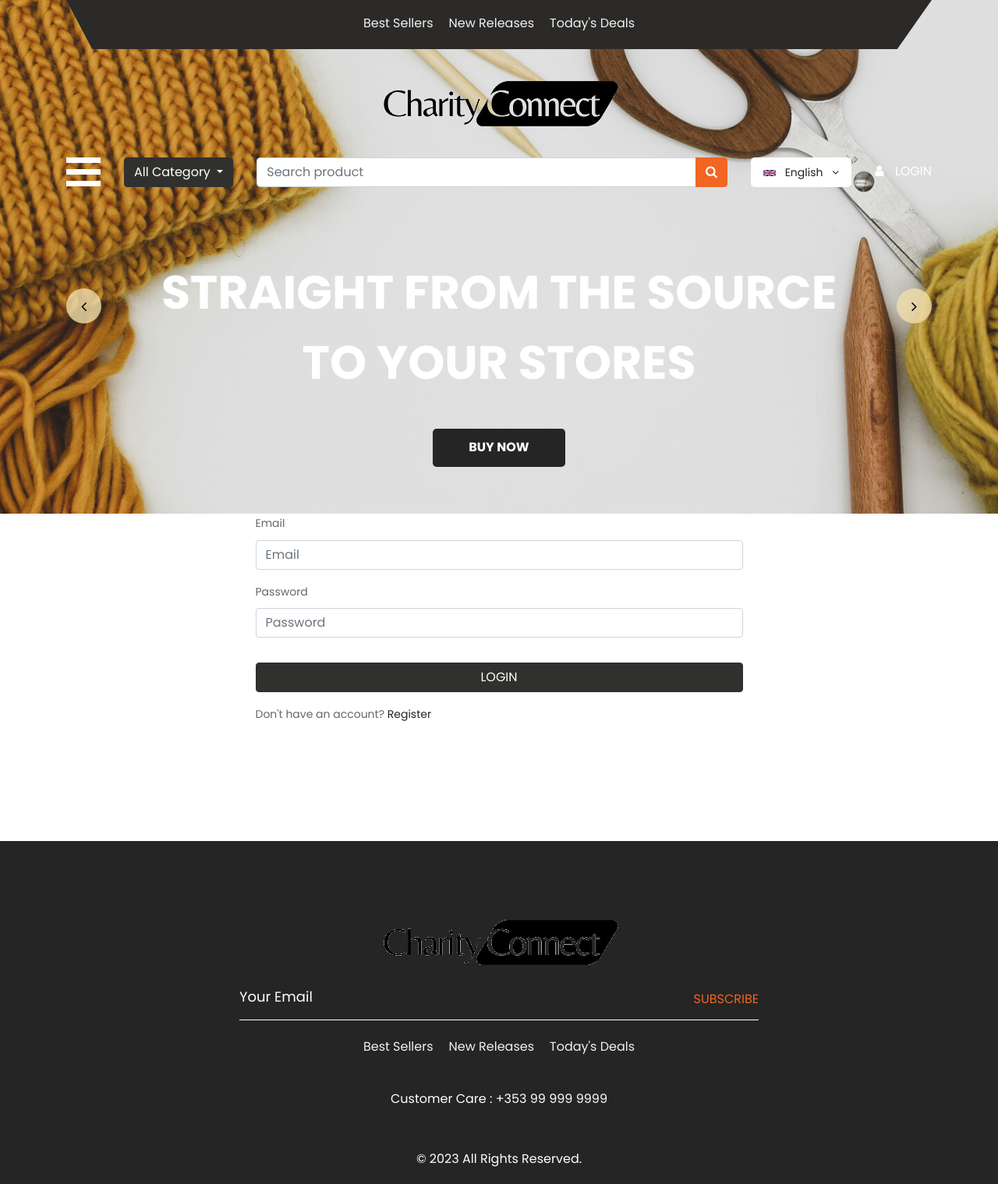
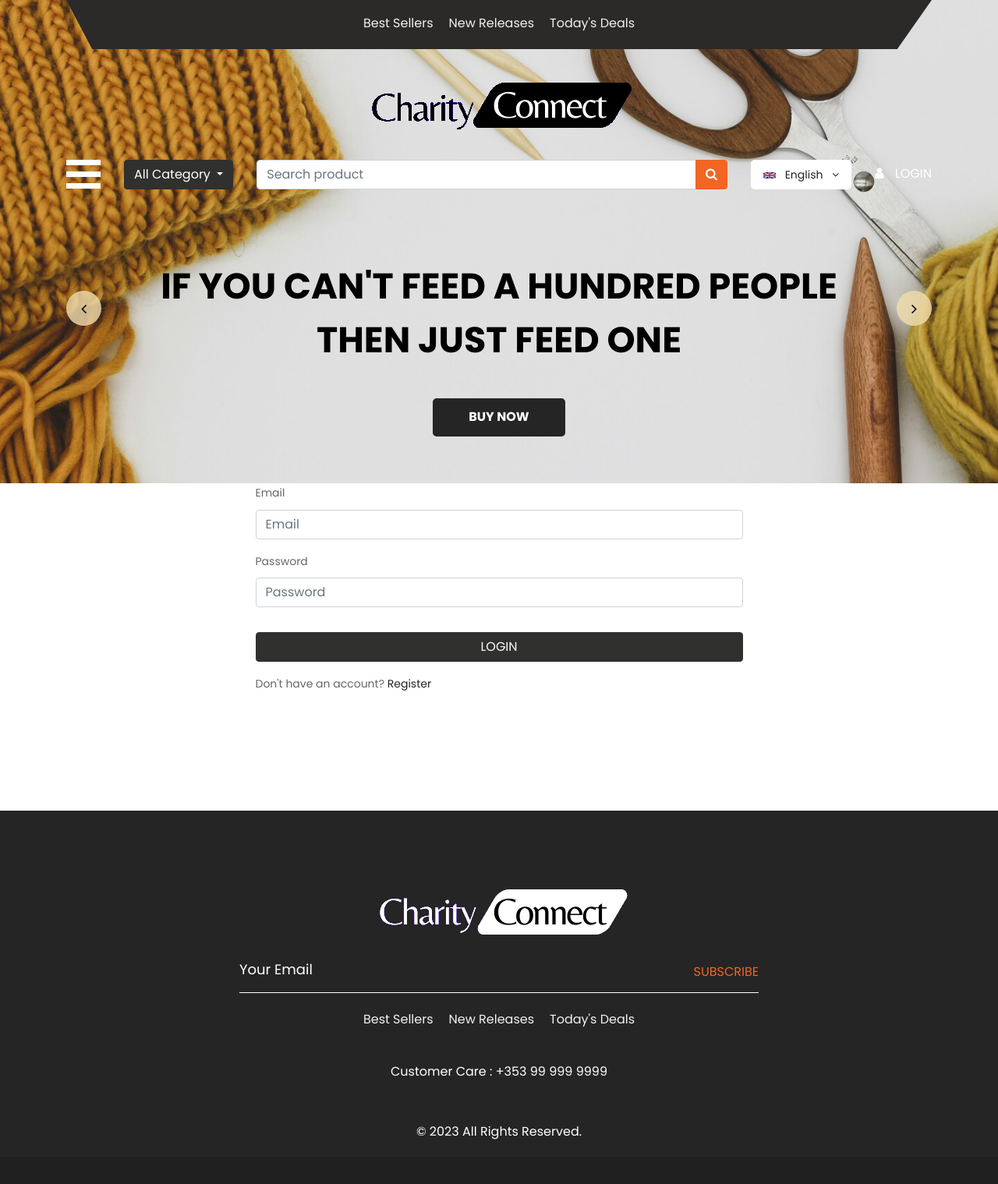
Before and after one commit to ncirlstudent/x20131640-codecommit, a Django app: page /accounts/login/ in a window 1280 px wide. Shown: the whole page at 78% size. After the commit the page ends 1462 px from the top, so only its background shows below. Run offline with Django 4.2, Linux system fonts and the light colour scheme; data comes from the database, SQL or seed files in the repository; some libraries are stand-ins or nearby versions.

Commit message:
logo style change

```diff
--- a/templates/includes/banner.html
+++ b/templates/includes/banner.html
@@ -24,7 +24,7 @@
        <div class="container">
           <div class="row">
              <div class="col-sm-12">
-                <div class="logo"><a href="{% url "index" %}"><img src="{% static "images/Logo.png" %}"></a></div>
+                <div class="logo"><a href="{% url "index" %}"><img src="{% static "images/bannerlogo.png" %}"></a></div>
              </div>
           </div>
        </div>
@@ -111,7 +111,7 @@
                 <div class="carousel-item active">
                    <div class="row">
                       <div class="col-sm-12">
-                         <h1 class="banner_taital">Straight From the Source <br>to Your Stores</h1>
+                        <h1 class="banner_taital" style="color:black; font-size: 46px;">If you can't feed a hundred people<br>then just feed one</h1>
                          <div class="buynow_bt"><a href="#">Buy Now</a></div>
                       </div>
                    </div>
@@ -119,7 +119,7 @@
                 <div class="carousel-item">
                    <div class="row">
                       <div class="col-sm-12">
-                         <h1 class="banner_taital">Straight From the Source <br>to Your Stores</h1>
+                        <h1 class="banner_taital" style="color:black; font-size: 46px;">If you can't feed a hundred people<br>then just feed one</h1>
                          <div class="buynow_bt"><a href="#">Buy Now</a></div>
                       </div>
                    </div>
@@ -127,7 +127,7 @@
                 <div class="carousel-item">
                    <div class="row">
                       <div class="col-sm-12">
-                         <h1 class="banner_taital">Straight From the Source <br>to Your Stores</h1>
+                        <h1 class="banner_taital" style="color:black; font-size: 46px;">If you can't feed a hundred people<br>then just feed one</h1>
                          <div class="buynow_bt"><a href="#">Buy Now</a></div>
                       </div>
                    </div>
--- a/templates/includes/footer.html
+++ b/templates/includes/footer.html
@@ -3,7 +3,7 @@
 <!-- footer section start -->
 <div class="footer_section layout_padding">
     <div class="container">
-       <div class="footer_logo"><a href="index.html"><img src="{% static "images/Logo.png" %}"></a></div>
+       <div class="footer_logo"><a href="index.html"><img src="{% static "images/footerlogo.png" %}"></a></div>
        <div class="input_bt">
           <input type="text" class="mail_bt" placeholder="Your Email" name="Your Email">
           <span class="subscribe_bt" id="basic-addon2"><a href="#">Subscribe</a></span>
```
Also changed, not shown: static/images/bannerlogo.png (added), static/images/call-icon.png (deleted), static/images/footerlogo.png (added).
